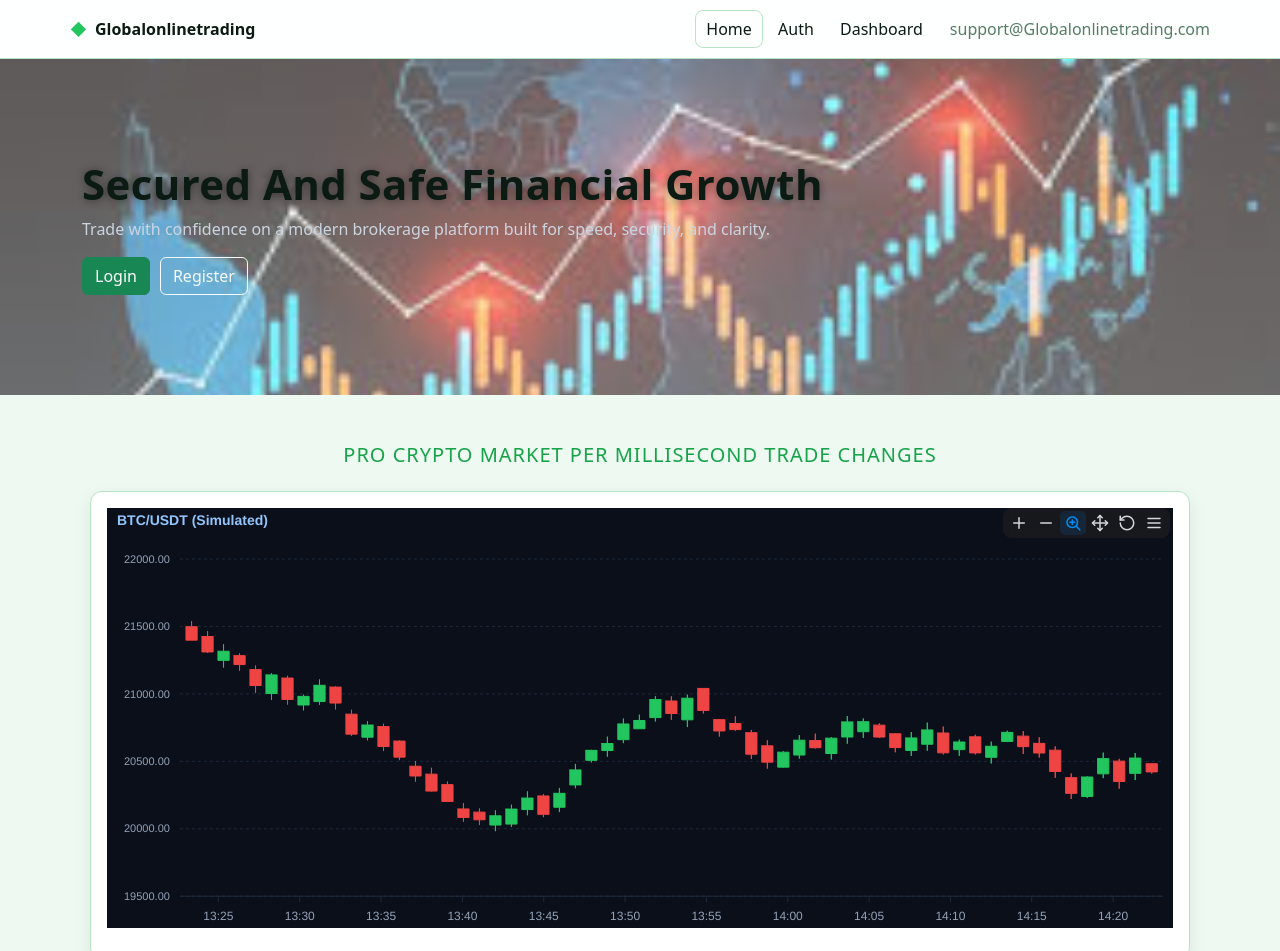
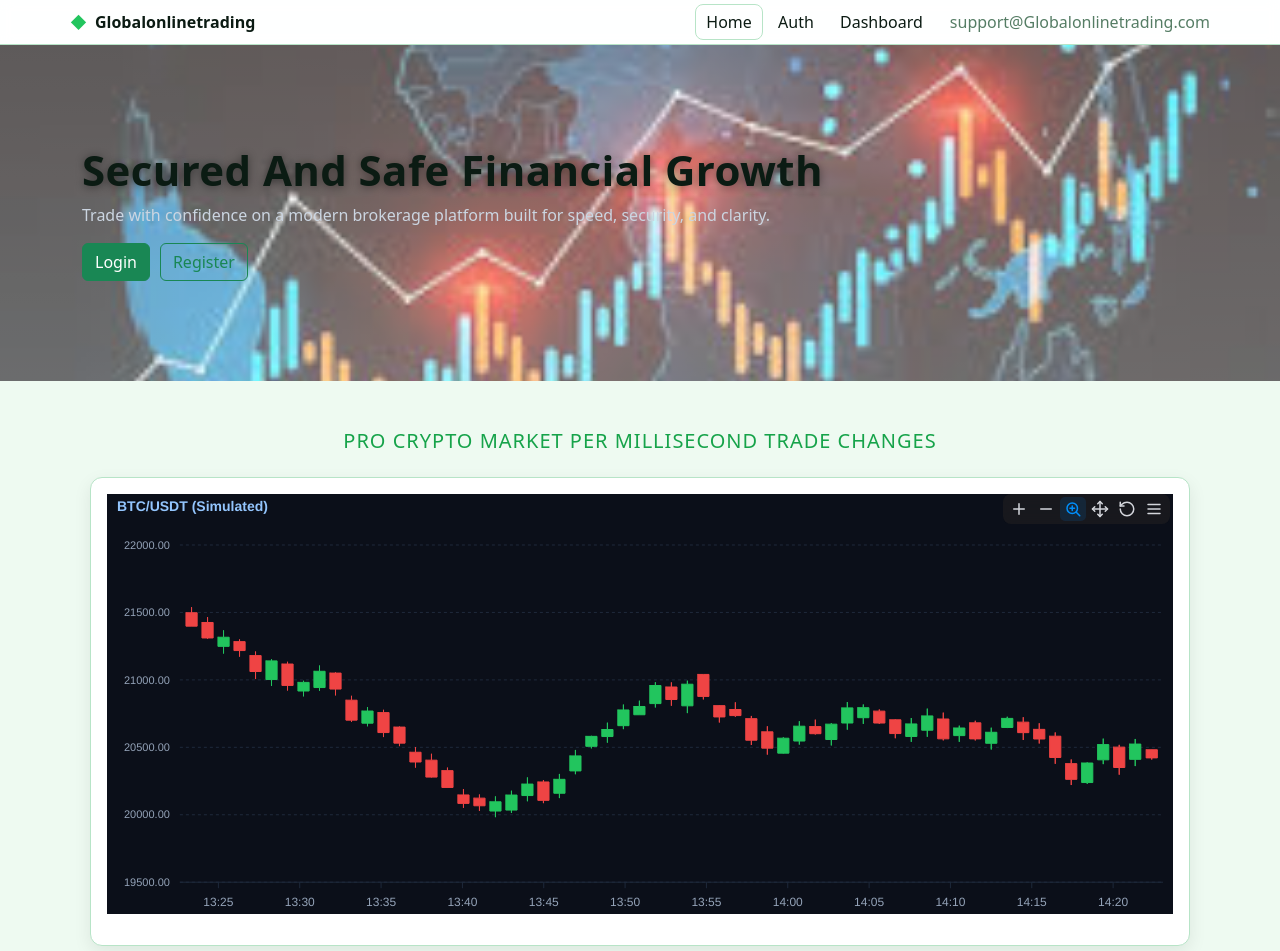
Before and after one commit to Nyerho/GLT, a plain HTML site: page index.html in a window 1280 px wide. Shown: the top 951 px of the page. Drawn offline with nearby package versions, Linux system fonts and the light colour scheme; a script that the page names is missing.

Commit message:
page redone

```diff
--- a/index.html
+++ b/index.html
@@ -20,9 +20,9 @@
             <span class="brand-name">Globalonlinetrading</span>
           </div>
           <nav class="links">
-            <button id="nav-home" class="active">Home</button>
-            <button id="nav-auth">Auth</button>
-            <button id="nav-dashboard">Dashboard</button>
+            <a href="index.html" class="active">Home</a>
+            <a href="login.html">Auth</a>
+            <a href="dashboard.html">Dashboard</a>
           </nav>
           <div class="cta">
             <a href="mailto:support@Globalonlinetrading.com" class="contact">support@Globalonlinetrading.com</a>
@@ -38,8 +38,8 @@
             <h1>Secured And Safe Financial Growth</h1>
             <p>Trade with confidence on a modern brokerage platform built for speed, security, and clarity.</p>
             <div class="hero-actions">
-              <button id="home-login" class="btn btn-success">Login</button>
-              <button id="home-register" class="btn btn-outline-light">Register</button>
+              <a href="login.html" class="btn btn-success">Login</a>
+              <a href="register.html" class="btn btn-outline-success">Register</a>
             </div>
           </div>
         </section>
@@ -327,7 +327,14 @@
 
     <!-- Bootstrap 5 JS bundle -->
     <script src="https://cdn.jsdelivr.net/npm/bootstrap@5.3.3/dist/js/bootstrap.bundle.min.js"></script>
-    <!-- Entry module: imports all page scripts -->
-    <script type="module" src="./js/main.js"></script>
+
+    <!-- Standalone: initialize only the market chart on the landing page -->
+    <script type="module">
+      import { initMarketChartSection } from "./js/marketChart.js";
+      document.addEventListener("DOMContentLoaded", () => {
+        initMarketChartSection();
+      });
+    </script>
+    <!-- Removed: <script type="module" src="./js/main.js"></script> (SPA bootstrap) -->
   </body>
 </html>
--- a/styles.css
+++ b/styles.css
@@ -36,15 +36,16 @@ html, body {
 }
 .brand { display: flex; align-items: center; gap: 8px; font-weight: 700; }
 .logo { color: var(--accent); }
-.links button {
+/* Header nav links (standalone mode) */
+.links a {
   background: transparent;
   border: 1px solid transparent;
   color: var(--text);
   padding: 6px 10px;
   border-radius: 8px;
-  cursor: pointer;
+  text-decoration: none;
 }
-.links button.active, .links button:hover { border-color: var(--border); }
+.links a.active, .links a:hover { border-color: var(--border); }
 .cta .contact { color: var(--muted); text-decoration: none; }
 .cta .contact:hover { color: var(--text); }
 
```
